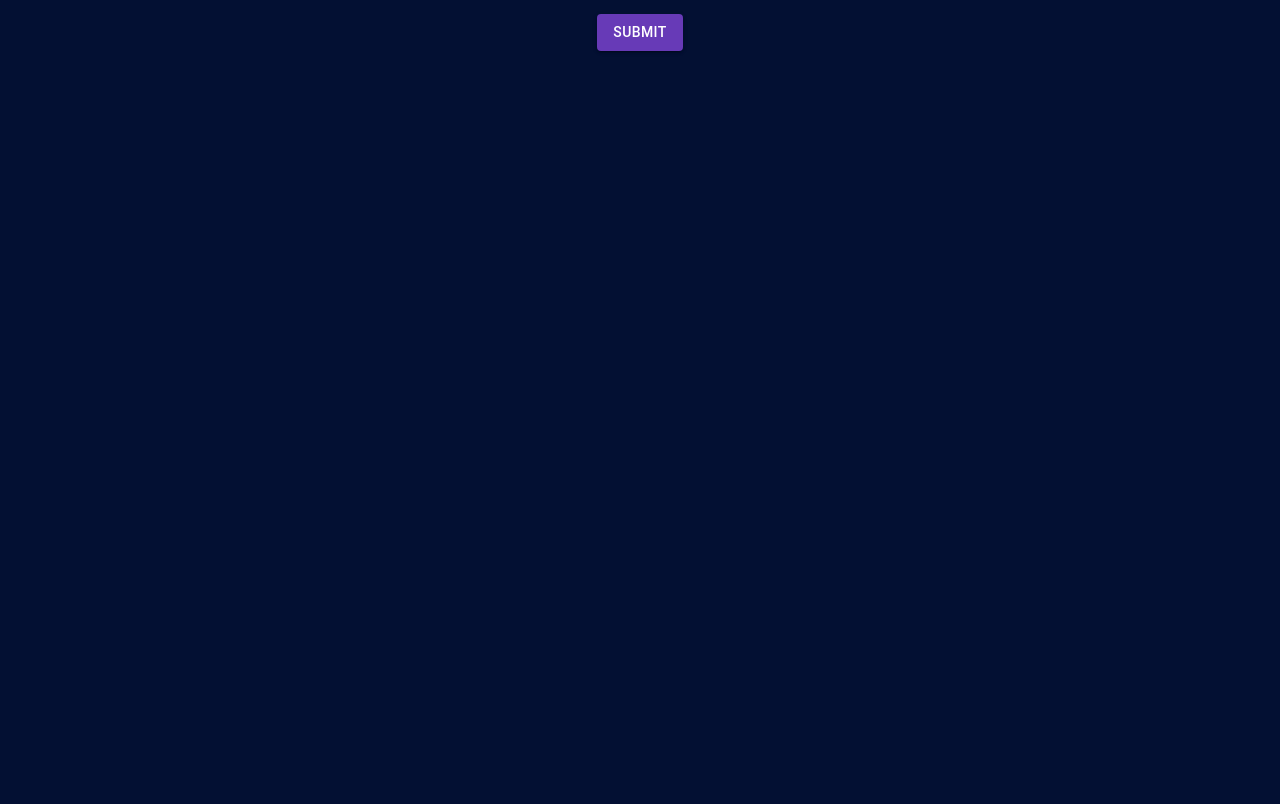
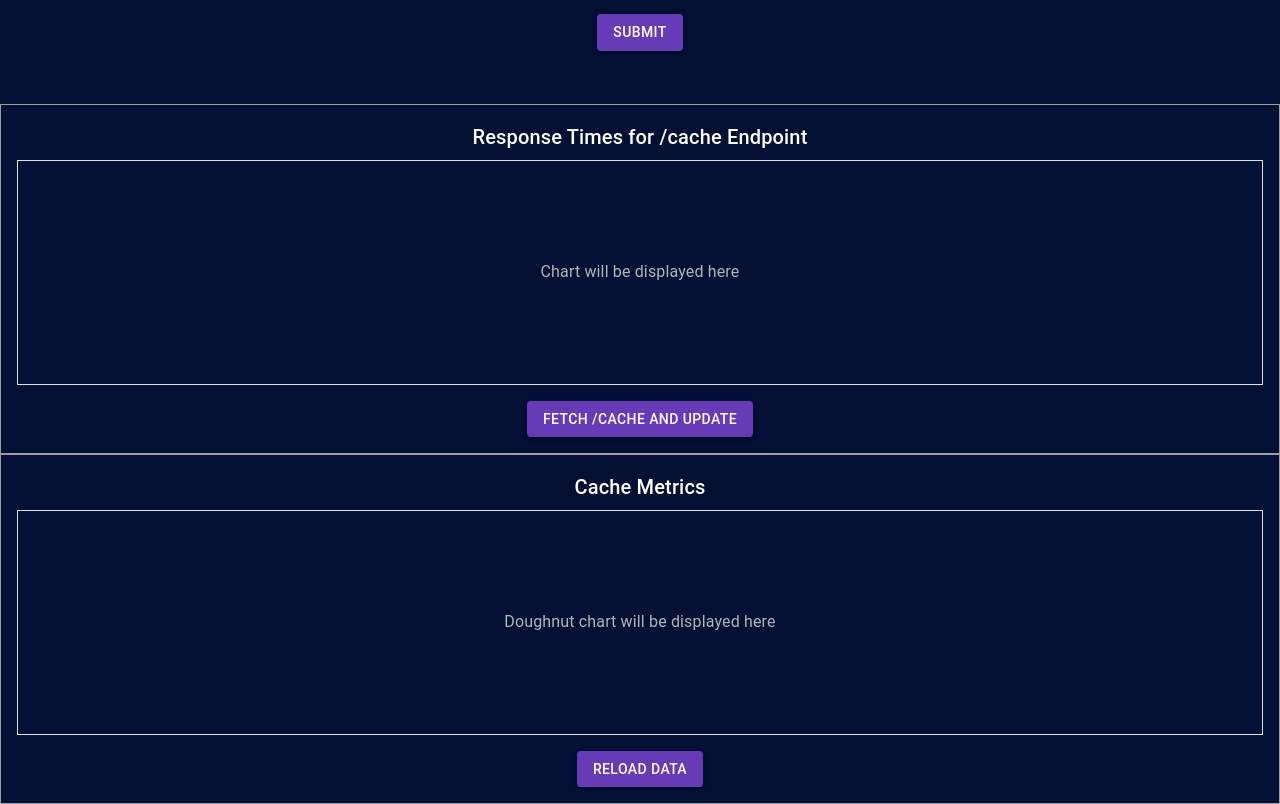
Before and after one commit to oslabs-beta/CacheMunk, a React (Create React App) app in the folder client/: page / in a window 1280 px wide. Shown: the part 286-1090 px from the top of the page. Before the commit the page ends 950 px from the top, so only its background shows below. Built offline with nearby package versions, Linux system fonts and the light colour scheme.

Commit message:
state added to frontend

```diff
--- a/client/src/App.tsx
+++ b/client/src/App.tsx
@@ -1,4 +1,4 @@
-import React from 'react';
+import React, { useState, useEffect } from 'react';
 import { ThemeProvider } from '@mui/material/styles';
 import CssBaseline from '@mui/material/CssBaseline';
 import theme from './theme';
@@ -9,8 +9,16 @@ import Header from './Components/Header';
 import SubmitButton from './Components/SubmitButton';
 import Box from '@mui/material/Box';
 import CacheSwitch from './Components/CacheSwitch';
+import ResponseTimeChartDummy from './Components/ResponseTimeChartDummy';
+import CacheMetricsChartDummy from './Components/CacheMetricsChartDummy';
 
 const App: React.FC = () => {
+  //State to manage the cache switch is on or off
+  const [cacheSwitch, setCacheSwitch] = useState<boolean>(true);
+
+  //QueryDropown state
+  const [querySelect, setQuerySelect] = useState<string>('');
+
   return (
     <ThemeProvider theme={theme}>
       <CssBaseline />
@@ -22,14 +30,16 @@ const App: React.FC = () => {
           alignItems='center'
           // justifyContent='center'
           padding={3}
-          minHeight='100vh'
+          minHeight='30vh'
         >
-          <CacheSwitch />
+          <CacheSwitch cacheSwitch={cacheSwitch} setCacheSwitch={setCacheSwitch} />
           <Box padding={2} width='50%'>
-            <QueryBox />
+            <QueryBox querySelect={querySelect} setQuerySelect={setQuerySelect} />
           </Box>
-          <SubmitButton />
+          <SubmitButton cacheSwitch={cacheSwitch} querySelect={querySelect} />
         </Box>
+        <ResponseTimeChartDummy />
+        <CacheMetricsChartDummy />
       </div>
     </ThemeProvider>
   );
--- a/client/src/Components/CacheMetricsChartDummy.tsx
+++ b/client/src/Components/CacheMetricsChartDummy.tsx
@@ -0,0 +1,45 @@
+import React from 'react';
+import { Box, Button, Typography } from '@mui/material';
+
+const CacheMetricsChart: React.FC = () => {
+  const fetchMetrics = () => {
+    console.log('Reload Data button clicked');
+    // Dummy function to simulate fetch logic
+  };
+
+  return (
+    <Box
+      display='flex'
+      flexDirection='column'
+      alignItems='center'
+      justifyContent='center'
+      border={1}
+      borderColor='grey.500'
+      padding={2}
+      width='100%'
+      height='350px'
+    >
+      <Typography variant='h6' gutterBottom>
+        Cache Metrics
+      </Typography>
+      <Box
+        display='flex'
+        alignItems='center'
+        justifyContent='center'
+        border={1}
+        borderColor='grey.300'
+        width='100%'
+        height='100%'
+      >
+        <Typography variant='body1' color='textSecondary'>
+          Doughnut chart will be displayed here
+        </Typography>
+      </Box>
+      <Button variant='contained' color='primary' onClick={fetchMetrics} style={{ marginTop: 16 }}>
+        Reload Data
+      </Button>
+    </Box>
+  );
+};
+
+export default CacheMetricsChart;
--- a/client/src/Components/CacheSwitch.tsx
+++ b/client/src/Components/CacheSwitch.tsx
@@ -3,10 +3,23 @@ import FormGroup from '@mui/material/FormGroup';
 import FormControlLabel from '@mui/material/FormControlLabel';
 import Switch from '@mui/material/Switch';
 
-export default function SwitchLabels() {
+interface CacheSwitchProps {
+  cacheSwitch: boolean;
+  setCacheSwitch: React.Dispatch<React.SetStateAction<boolean>>;
+}
+const CacheSwitch: React.FC<CacheSwitchProps> = ({ cacheSwitch, setCacheSwitch }) => {
+  const handleToggle = (event: React.ChangeEvent<HTMLInputElement>) => {
+    setCacheSwitch(event.target.checked);
+  };
+
   return (
     <FormGroup>
-      <FormControlLabel control={<Switch defaultChecked />} label='Cache' />
+      <FormControlLabel
+        control={<Switch checked={cacheSwitch} onChange={handleToggle} />}
+        label='Cache'
+      />
     </FormGroup>
   );
-}
+};
+
+export default CacheSwitch;
--- a/client/src/Components/QueryBox.tsx
+++ b/client/src/Components/QueryBox.tsx
@@ -5,11 +5,14 @@ import MenuItem from '@mui/material/MenuItem';
 import FormControl from '@mui/material/FormControl';
 import Select, { SelectChangeEvent } from '@mui/material/Select';
 
-export default function BasicSelect() {
-  const [age, setAge] = React.useState('');
+interface QueryBoxProps {
+  querySelect: string;
+  setQuerySelect: (newString: string) => void;
+}
 
+const BasicSelect: React.FC<QueryBoxProps> = ({ querySelect, setQuerySelect }) => {
   const handleChange = (event: SelectChangeEvent) => {
-    setAge(event.target.value as string);
+    setQuerySelect(event.target.value as string);
   };
 
   return (
@@ -19,15 +22,17 @@ export default function BasicSelect() {
         <Select
           labelId='demo-simple-select-label'
           id='demo-simple-select'
-          value={age}
+          value={querySelect}
           label='Query Type'
           onChange={handleChange}
         >
-          <MenuItem value={10}>Insert Query</MenuItem>
-          <MenuItem value={20}>Select Query</MenuItem>
-          <MenuItem value={30}>Costly Select Query</MenuItem>
+          <MenuItem value={'insert'}>Insert Query</MenuItem>
+          <MenuItem value={'select'}>Select Query</MenuItem>
+          <MenuItem value={'costly'}>Costly Select Query</MenuItem>
         </Select>
       </FormControl>
     </Box>
   );
-}
+};
+
+export default BasicSelect;
--- /dev/null
+++ b/client/src/Components/ResponseTimeChartDummy.tsx
@@ -0,0 +1,50 @@
+import React from 'react';
+import { Box, Button, Typography } from '@mui/material';
+
+const ResponseTimeChart: React.FC = () => {
+  const fetchAndLogResponseTime = () => {
+    console.log('Fetch /cache and Update button clicked');
+    // Dummy function to simulate fetch logic
+  };
+
+  return (
+    <Box
+      display='flex'
+      flexDirection='column'
+      alignItems='center'
+      justifyContent='center'
+      border={1}
+      borderColor='grey.500'
+      padding={2}
+      width='100%'
+      height='350px'
+    >
+      <Typography variant='h6' gutterBottom>
+        Response Times for /cache Endpoint
+      </Typography>
+      <Box
+        display='flex'
+        alignItems='center'
+        justifyContent='center'
+        border={1}
+        borderColor='grey.300'
+        width='100%'
+        height='100%'
+      >
+        <Typography variant='body1' color='textSecondary'>
+          Chart will be displayed here
+        </Typography>
+      </Box>
+      <Button
+        variant='contained'
+        color='primary'
+        onClick={fetchAndLogResponseTime}
+        style={{ marginTop: 16 }}
+      >
+        Fetch /cache and Update
+      </Button>
+    </Box>
+  );
+};
+
+export default ResponseTimeChart;
--- a/client/src/Components/SubmitButton.tsx
+++ b/client/src/Components/SubmitButton.tsx
@@ -2,12 +2,16 @@ import React from 'react';
 import { Button } from '@mui/material';
 
 interface SubmitButtonProps {
+  cacheSwitch: boolean;
+  querySelect: string;
   label?: string;
   onClick?: () => void;
   disabled?: boolean;
 }
 
 const SubmitButton: React.FC<SubmitButtonProps> = ({
+  cacheSwitch,
+  querySelect,
   label = 'Submit',
   onClick,
   disabled = false,
@@ -25,7 +29,26 @@ const SubmitButton: React.FC<SubmitButtonProps> = ({
   };
 
   const handleClick = () => {
+    console.log('Cache Switch:', cacheSwitch);
+    console.log('Query Select:', querySelect);
     showNotification();
+
+    let endpoint = ''; // initialize endpoint to empty string
+    let method: 'GET' | 'POST' = 'GET'; // default method will be POST
+
+    if (querySelect === 'insert') {
+      endpoint = 'test/insert';
+      method = 'POST';
+    } else if (querySelect === 'select' && cacheSwitch) {
+      endpoint = 'test/select-cache';
+    } else if (querySelect === 'select' && !cacheSwitch) {
+      endpoint = 'test/select-no-cache';
+    } else if (querySelect === 'costly' && cacheSwitch) {
+      endpoint = 'test/costly-cache';
+    } else if (querySelect === 'costly' && !cacheSwitch) {
+      endpoint = 'test/costly-no-cache';
+    }
+
     if (onClick) {
       onClick();
     }
```
Also changed, not shown: 1 other file (tests, documents, lock files or other folders).
